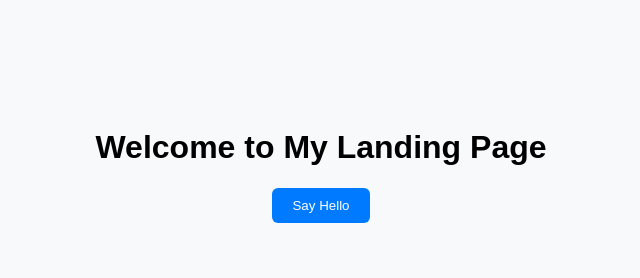
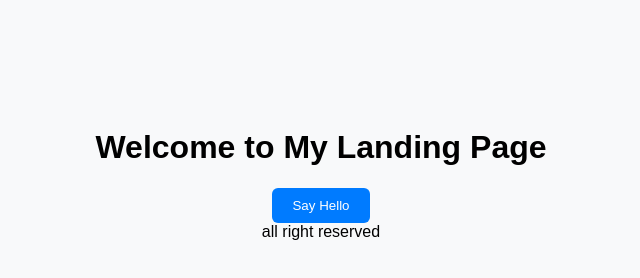
Before and after one commit to devpul/git-flow-practice, a plain HTML site: page index.html in a window 1280 px wide. Shown: the whole page, without its empty margins (319-959 px from the left). Drawn offline with Linux system fonts and the light colour scheme.

Commit message:
Menambahkan footer pada halaman utama

```diff
--- a/index.html
+++ b/index.html
@@ -11,6 +11,10 @@
     <h1>Welcome to My Landing Page</h1>
     <button id="greetBtn">Say Hello</button>
   </header>
+
+  <footer>
+    all right reserved
+  </footer>
   <script src="script.js"></script>
 </body>
 </html>
```
